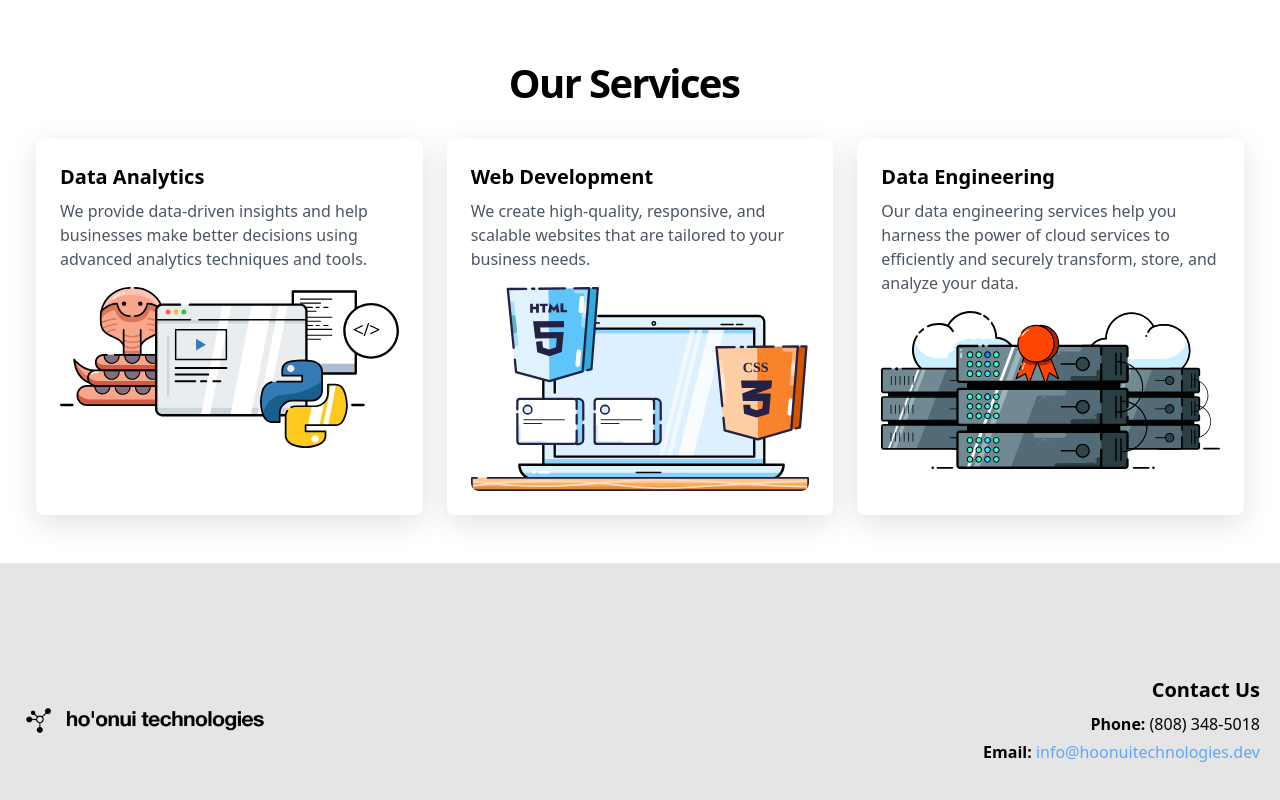
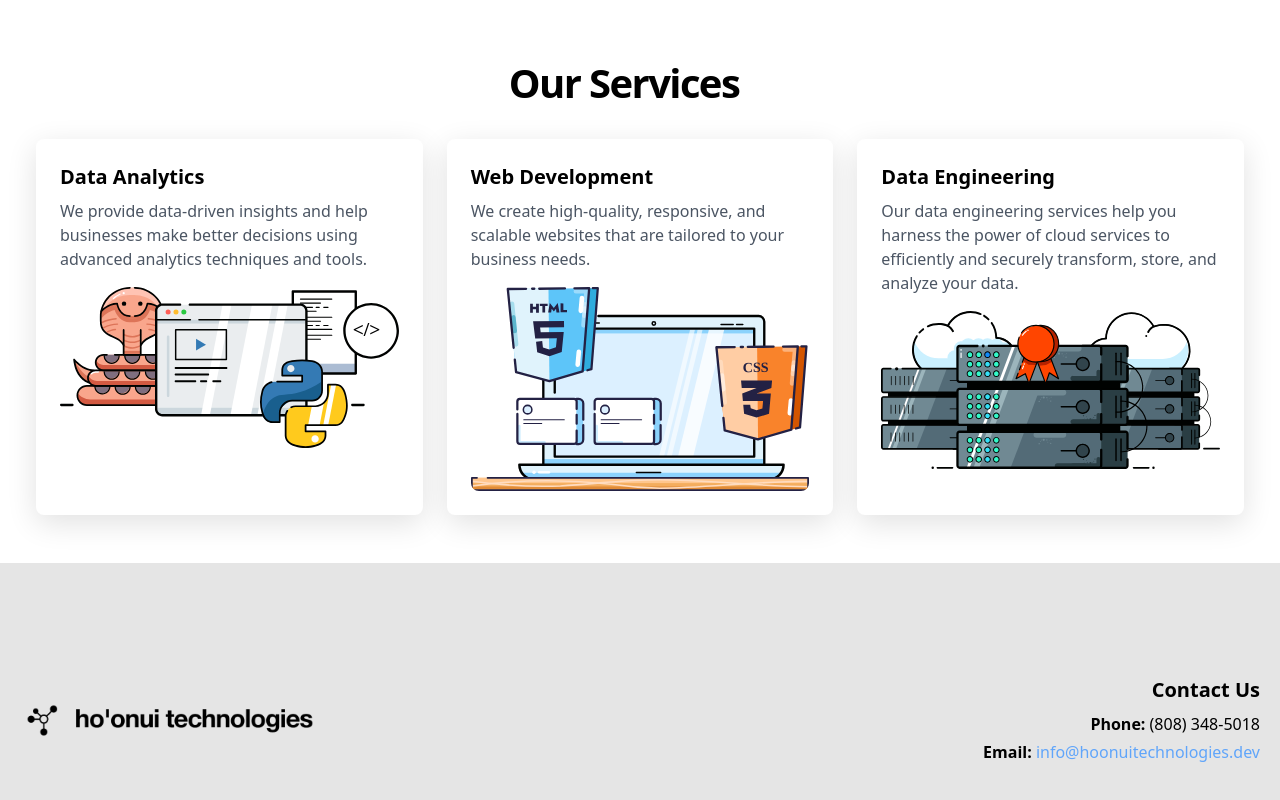
Before and after one commit to Ho-onui-Technologies/hoonui-app, a Next.js app: page / in a window 1280 px wide. Shown: the part 1098-1898 px from the top of the page. Built offline with nearby package versions, Linux system fonts and the light colour scheme; no server answers.

Commit message:
Increase logo size in footer

```diff
--- a/components/landing/footer.tsx
+++ b/components/landing/footer.tsx
@@ -9,8 +9,8 @@ const Footer = () => {
           <div className="w-full sm:w-auto text-center sm:text-left mb-4 sm:mb-0">
             <Image
               src="/assets/Black logo - no background.png"
-              width={250}
-              height={250}
+              width={300}
+              height={300}
               alt="Icon"
             />
           </div>
```
